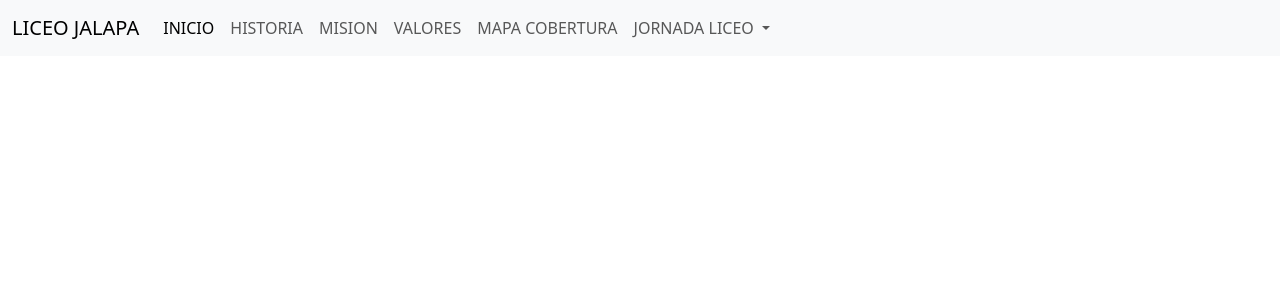
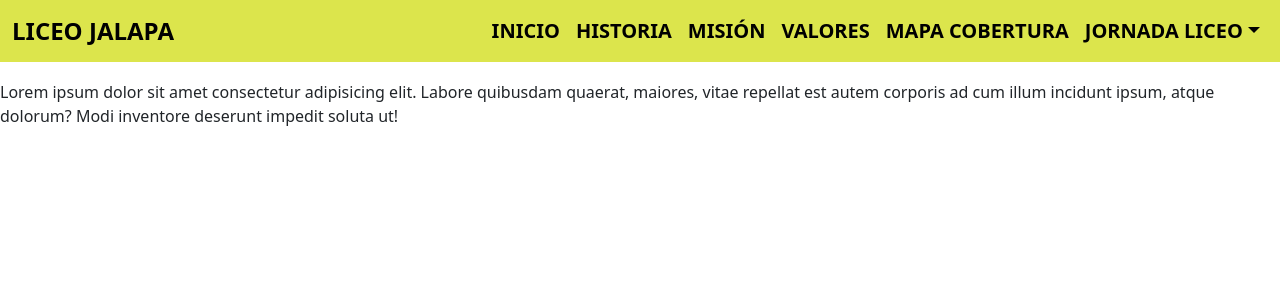
Before and after one commit to yovanilopez/PAGINAWEBLICEO, an Angular app: page / in a window 1280 px wide. Shown: the top 300 px of the page. Built offline with nearby package versions, Linux system fonts and the light colour scheme.

Commit message:
nueva barra

```diff
--- a/package.json
+++ b/package.json
@@ -22,6 +22,7 @@
     "@angular/router": "^17.3.0",
     "@angular/ssr": "^17.3.6",
     "express": "^4.18.2",
+    "nodemon": "^3.1.10",
     "rxjs": "~7.8.0",
     "tslib": "^2.3.0",
     "zone.js": "~0.14.3"
--- a/src/app/home/home.component.html
+++ b/src/app/home/home.component.html
@@ -0,0 +1 @@
+<p>Lorem ipsum dolor sit amet consectetur adipisicing elit. Labore quibusdam quaerat, maiores, vitae repellat est autem corporis ad cum illum incidunt ipsum, atque dolorum? Modi inventore deserunt impedit soluta ut!</p>
--- a/src/index.html
+++ b/src/index.html
@@ -14,46 +14,49 @@
 </head>
 
 <body>
-  <nav class="navbar navbar-expand-lg bg-body-tertiary"  style="background: rgb(205, 219, 0);">
+  <nav id="navbar" class="navbar navbar-expand-lg navbar-light fixed-top" style="transition: all 0.4s ease;">
     <div class="container-fluid">
-      <a class="navbar-brand" href="#">LICEO JALAPA</a>
+      <a class="navbar-brand fw-bold fs-4" href="#">LICEO JALAPA</a>
+
       <button class="navbar-toggler" type="button" data-bs-toggle="collapse" data-bs-target="#navbarNavDropdown"
         aria-controls="navbarNavDropdown" aria-expanded="false" aria-label="Toggle navigation">
         <span class="navbar-toggler-icon"></span>
       </button>
+
       <div class="collapse navbar-collapse" id="navbarNavDropdown">
-        <ul class="navbar-nav">
-          <li class="nav-item">
-            <a class="nav-link active" aria-current="page" href="#">INICIO</a>
-          </li>
-          <li class="nav-item">
-            <a class="nav-link" href="#">HISTORIA</a>
-          </li>
-          <li class="nav-item">
-            <a class="nav-link" href="#">MISION</a>
-          </li>
-          <li class="nav-item">
-            <a class="nav-link" href="#">VALORES</a>
-          </li>
-          <li class="nav-item">
-            <a class="nav-link" href="#">MAPA COBERTURA</a>
-          </li>
+        <ul class="navbar-nav ms-auto fw-bold fs-5">
+          <li class="nav-item"><a class="nav-link active" href="#">INICIO</a></li>
+          <li class="nav-item"><a class="nav-link" href="#">HISTORIA</a></li>
+          <li class="nav-item"><a class="nav-link" href="#">MISIÓN</a></li>
+          <li class="nav-item"><a class="nav-link" href="#">VALORES</a></li>
+          <li class="nav-item"><a class="nav-link" href="#">MAPA COBERTURA</a></li>
+
           <li class="nav-item dropdown">
-            <a class="nav-link dropdown-toggle" href="#" role="button" data-bs-toggle="dropdown" aria-expanded="false">
-              JORNADA LICEO
-            </a>
+            <a class="nav-link dropdown-toggle" href="#" data-bs-toggle="dropdown">JORNADA LICEO</a>
             <ul class="dropdown-menu">
               <li><a class="dropdown-item" href="#">JORNADA PRIMARIA</a></li>
               <li><a class="dropdown-item" href="#">JORNADA VESPERTINA</a></li>
               <li><a class="dropdown-item" href="#">JORNADA MATUTINA</a></li>
-              <li><a class="dropdown-item" href="#">JORNADA FIN SEMANA</a></li>
+              <li><a class="dropdown-item" href="#">JORNADA FIN DE SEMANA</a></li>
             </ul>
           </li>
         </ul>
       </div>
     </div>
   </nav>
+<script>
+  window.addEventListener('scroll', function() {
+    const navbar = document.getElementById('navbar');
+    if (window.scrollY > 50) {
+      navbar.classList.add('scrolled');
+    } else {
+      navbar.classList.remove('scrolled');
+    }
+  });
+</script>
+
   <app-root></app-root>
 </body>
 
+
 </html>
--- a/src/styles.css
+++ b/src/styles.css
@@ -1 +1,65 @@
-/* You can add global styles to this file, and also import other style files */
+/* Espacio para evitar que el contenido quede bajo el navbar */
+body {
+  padding-top: 80px;
+}
+
+/* Estado inicial del navbar */
+#navbar {
+  background: rgba(205, 219, 0, 0.7);
+  color: #000;
+  box-shadow: none;
+  transition: all 0.4s ease-in-out;
+}
+
+/* Links iniciales */
+#navbar .nav-link,
+#navbar .navbar-brand {
+  color: #000 !important;
+  transition: color 0.4s ease;
+}
+
+/* Hover */
+#navbar .nav-link:hover {
+  color: #071770 !important;
+}
+
+/* Al hacer scroll */
+#navbar.scrolled {
+  background: #003366; /* color más oscuro */
+  box-shadow: 0 4px 15px rgba(0, 0, 0, 0.3);
+  transition: all 0.4s ease-in-out;
+}
+
+/* Cambia color del texto cuando se activa el scroll */
+#navbar.scrolled .nav-link,
+#navbar.scrolled .navbar-brand {
+  color: #fff !important;
+}
+
+/* Animación de aparición */
+#navbar {
+  animation: slideDown 0.6s ease;
+}
+
+@keyframes slideDown {
+  from {
+    transform: translateY(-100%);
+    opacity: 0;
+  }
+  to {
+    transform: translateY(0);
+    opacity: 1;
+  }
+}
+
+/* Estilo del dropdown */
+.dropdown-menu {
+  background: rgb(205, 219, 0);
+  border: none;
+  transition: all 0.3s ease;
+}
+
+.dropdown-item:hover {
+  background-color: #003366;
+  color: #fff !important;
+}
```
Also changed, not shown: 1 other file (tests, documents, lock files or other folders).
